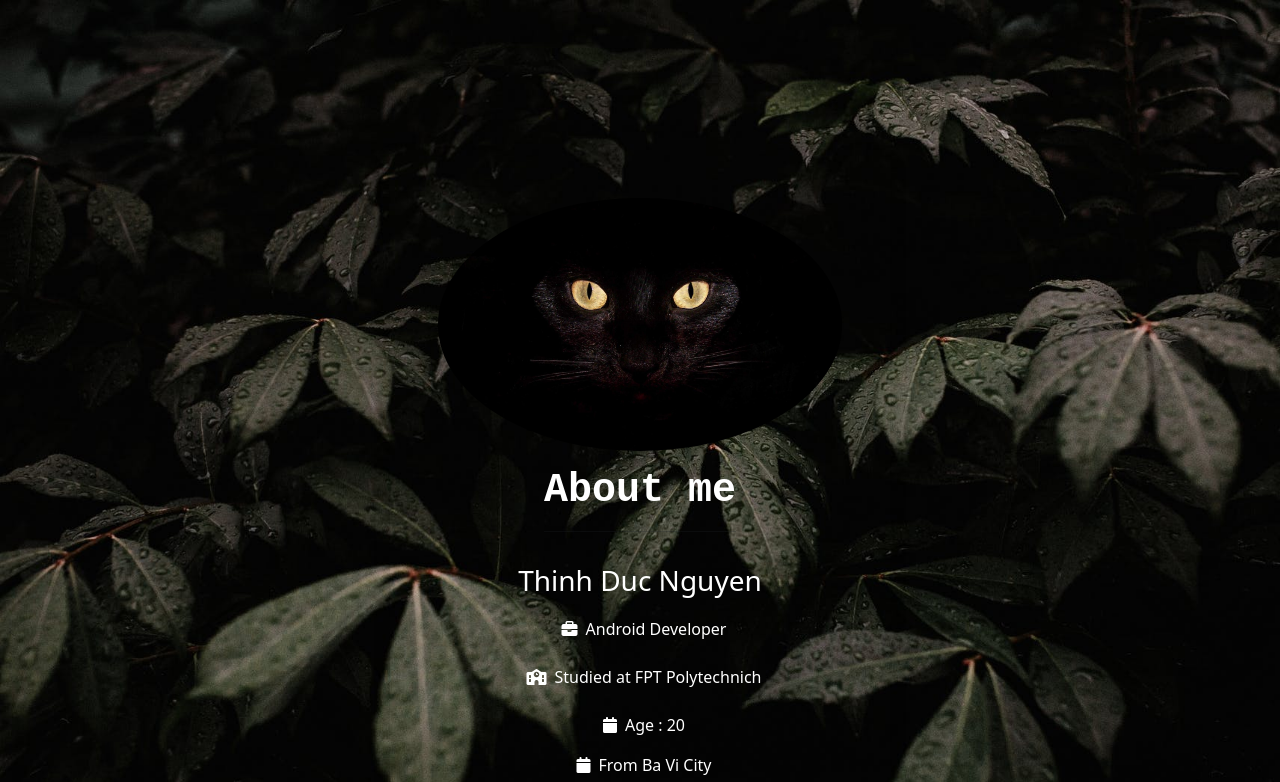
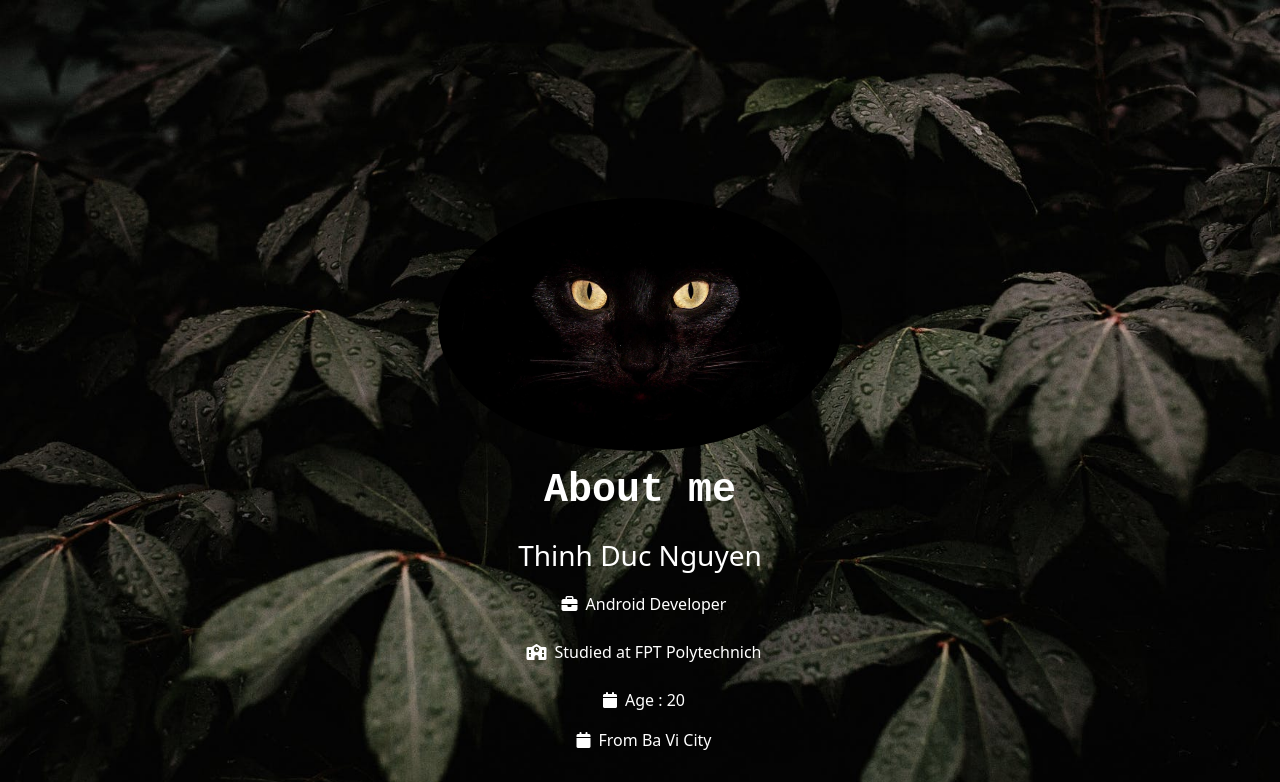
Before and after one commit to ndthinh02/ndthinh02.github.io, a website: page index.html in a window 1280 px wide. Shown: the top 782 px of the page. Drawn offline with nearby package versions, Linux system fonts and the light colour scheme.

Commit message:
thinh
up

```diff
--- a/index.html
+++ b/index.html
@@ -15,7 +15,7 @@
     <title>Hello </title>
 </head>
 
-<body>
+<body class="container">
     <section class="container">
 
         <div class="center">
@@ -29,7 +29,9 @@
                     <h2 class="text-white mt-2 "
                         style="font-weight: bold;font-size: 40px;font-family: 'Courier New', Courier, monospace;">About
                         me</h2>
-                        <hr>
+                    <div class="hr">
+
+                    </div>
                 </div>
                 <div class="info">
                     <h3 class="text-white text-center p-2 font-weight-bold">
```
